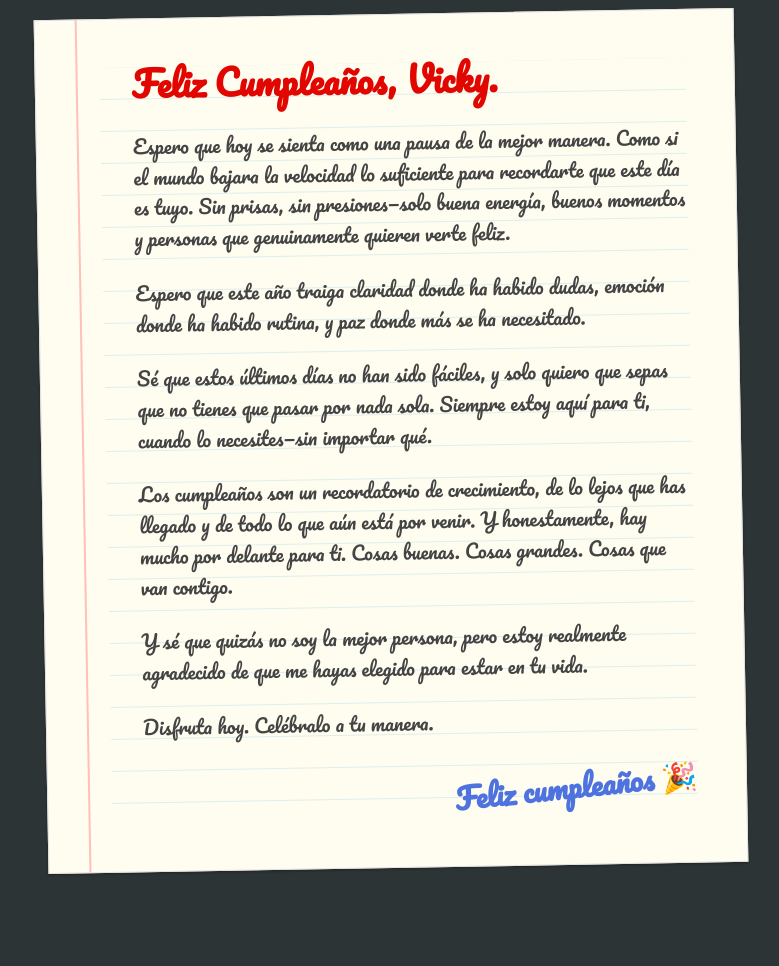
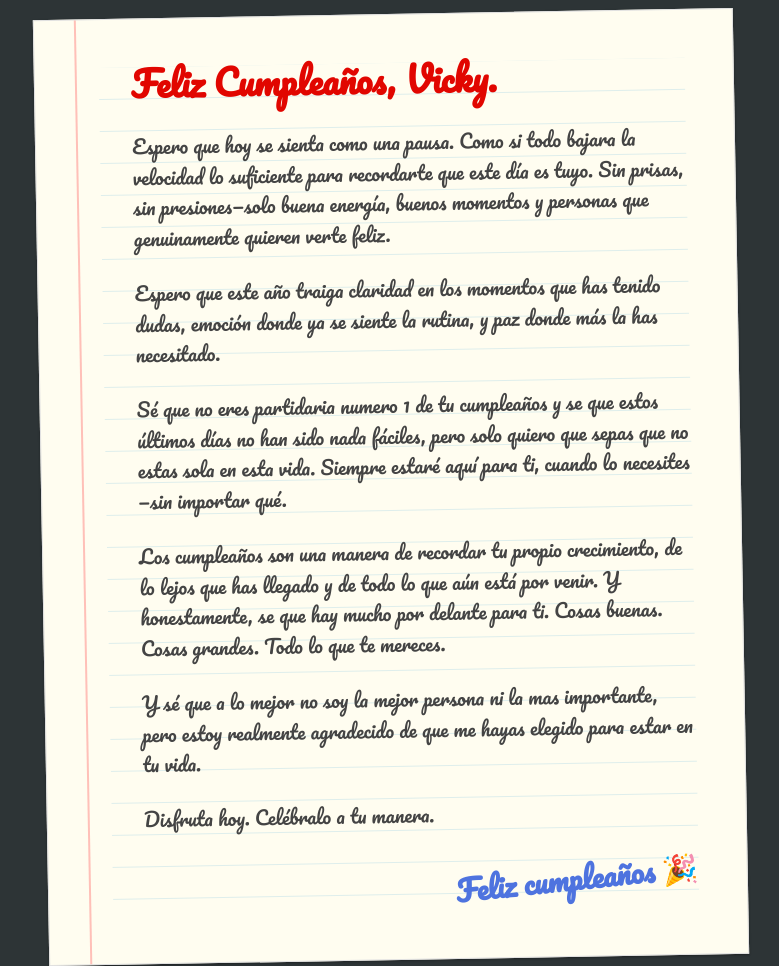
Before and after one commit to EduAlexxis2/Vickys-Birthday, a plain HTML site: page index.html in a window 1280 px wide. Shown: the part 6960-7926 px from the top of the page, without its empty margins (249-1028 px from the left). Drawn offline with nearby package versions, Linux system fonts and the light colour scheme.

Commit message:
Refine birthday message text in index.html

```diff
--- a/index.html
+++ b/index.html
@@ -255,26 +255,27 @@
                 <div class="letter-content">
                     <h2>Feliz Cumpleaños, Vicky.</h2>
                     <p>
-                        Espero que hoy se sienta como una pausa de la mejor manera. Como si el mundo bajara la velocidad
-                        lo suficiente para recordarte que este día es tuyo. Sin prisas, sin presiones—solo buena
-                        energía, buenos momentos y personas que genuinamente quieren verte feliz.
+                        Espero que hoy se sienta como una pausa. Como si todo bajara la velocidad lo suficiente para
+                        recordarte que este día es tuyo. Sin prisas, sin presiones—solo buena energía, buenos momentos y
+                        personas que genuinamente quieren verte feliz.
                     </p>
                     <p>
-                        Espero que este año traiga claridad donde ha habido dudas, emoción donde ha habido rutina, y paz
-                        donde más se ha necesitado.
+                        Espero que este año traiga claridad en los momentos que has tenido dudas, emoción donde ya se
+                        siente la rutina, y paz donde más la has necesitado.
                     </p>
                     <p>
-                        Sé que estos últimos días no han sido fáciles, y solo quiero que sepas que no tienes que pasar
-                        por nada sola. Siempre estoy aquí para ti, cuando lo necesites—sin importar qué.
+                        Sé que no eres partidaria numero 1 de tu cumpleaños y se que estos últimos días no han sido nada
+                        fáciles, pero solo quiero que sepas que no estas sola en esta vida. Siempre estaré aquí para ti,
+                        cuando lo necesites—sin importar qué.
                     </p>
                     <p>
-                        Los cumpleaños son un recordatorio de crecimiento, de lo lejos que has llegado y de todo lo que
-                        aún está por venir. Y honestamente, hay mucho por delante para ti. Cosas buenas. Cosas grandes.
-                        Cosas que van contigo.
+                        Los cumpleaños son una manera de recordar tu propio crecimiento, de lo lejos que has llegado y
+                        de todo lo que aún está por venir. Y honestamente, se que hay mucho por delante para ti. Cosas
+                        buenas. Cosas grandes. Todo lo que te mereces.
                     </p>
                     <p>
-                        Y sé que quizás no soy la mejor persona, pero estoy realmente agradecido de que me hayas elegido
-                        para estar en tu vida.
+                        Y sé que a lo mejor no soy la mejor persona ni la mas importante, pero estoy realmente
+                        agradecido de que me hayas elegido para estar en tu vida.
                     </p>
                     <p>
                         Disfruta hoy. Celébralo a tu manera.
```
